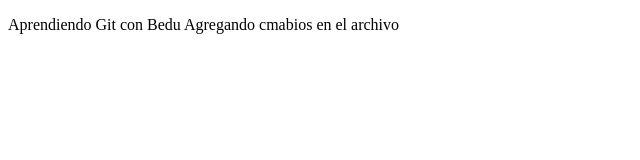
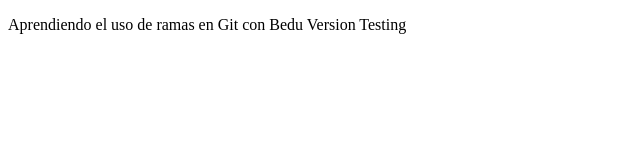
Before and after one commit to zahide-17/Modulo-Git, a plain HTML site: page index.html in a window 1280 px wide. Shown: the full height of the page, 0-640 px from the left. Drawn offline with Linux system fonts and the light colour scheme.

Commit message:
Trabajando en la rama Testing

```diff
--- a/index.html
+++ b/index.html
@@ -1,11 +1,11 @@
 <!DOCTYPE HTML>
 <html>
 	<head>
-		<title>Hola Mundo</title>
+		<title>Hola Mundo - Version Testing</title>
 	</head>
 	<body>
-		<p> Aprendiendo Git con Bedu
-		    Agregando cmabios en el archivo
+		<p> Aprendiendo el uso de ramas en Git con Bedu
+		    Version Testing
 		</p>
 	</body>
 </html>
```
